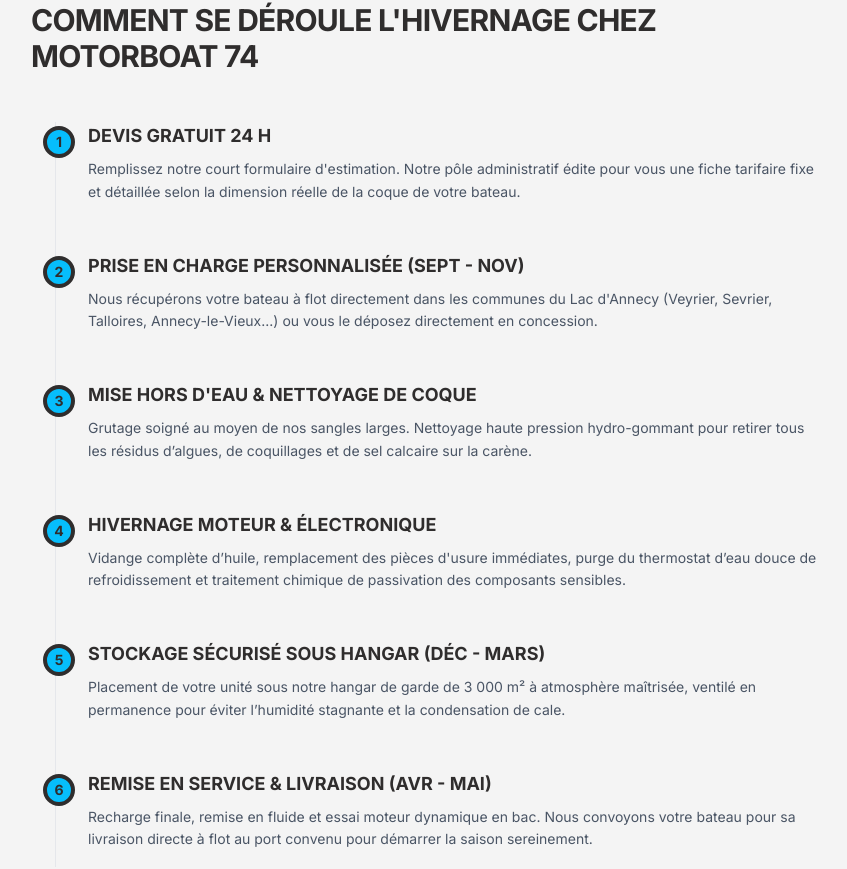
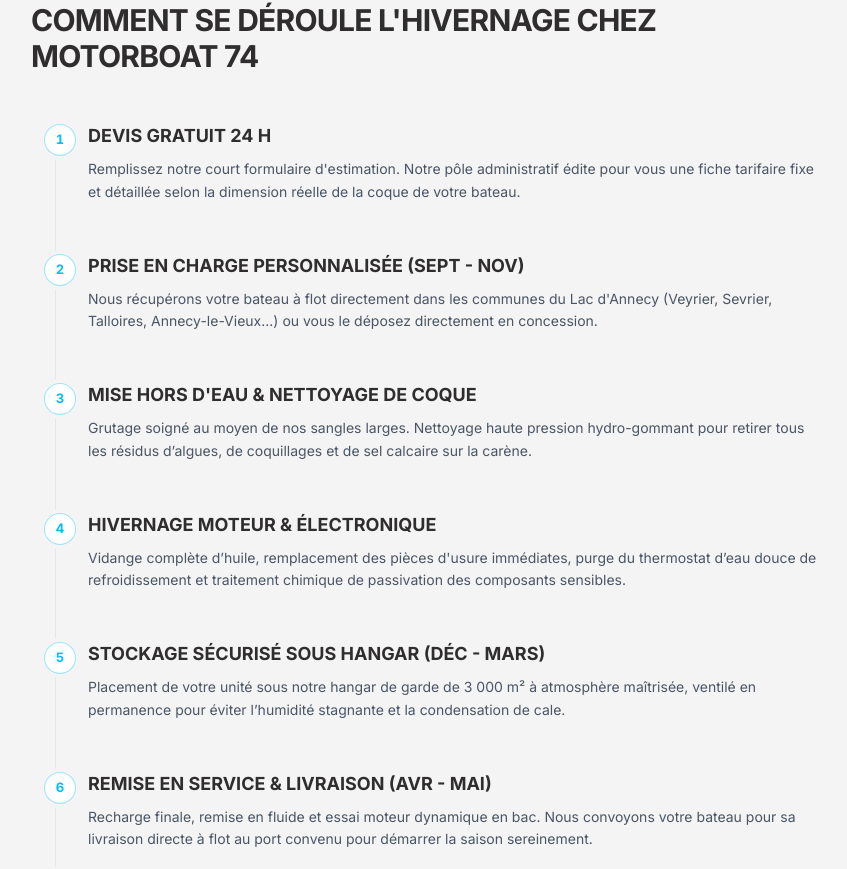
Before and after one commit to Ericfevrier/MB74-Site, a React (Vite) app: page /hivernage-stockage-bateau in a window 1280 px wide. Shown: the part 3315-4184 px from the top of the page, without its empty margins (1-848 px from the left). Built offline with nearby package versions, Linux system fonts and the light colour scheme.

Commit message:
Page hivernage: marqueurs detapes de la timeline modernises (cercle blanc, fin lisere cyan, anneau, ombre) au lieu des gros ronds a bordure epaisse

```diff
--- a/src/pages/HivernageStockagePage.tsx
+++ b/src/pages/HivernageStockagePage.tsx
@@ -683,7 +683,7 @@
                 <div className="relative border-l border-gray-200 ml-4 md:ml-6 space-y-12 pl-8 pb-4">
                   {/* Step 1 */}
                   <div className="relative">
-                    <span className="absolute -left-[45px] top-1 bg-brand-cyan text-brand-dark w-8 h-8 rounded-full flex items-center justify-center font-bold text-sm border-4 border-brand-dark">
+                    <span className="absolute -left-[44px] top-0.5 w-8 h-8 rounded-full bg-white text-brand-cyan border border-brand-cyan/40 ring-4 ring-brand-light flex items-center justify-center font-bold text-[13px] tabular-nums shadow-sm">
                       1
                     </span>
                     <h3 className="text-lg font-bold uppercase text-brand-dark">Devis gratuit 24 h</h3>
@@ -694,7 +694,7 @@
 
                   {/* Step 2 */}
                   <div className="relative">
-                    <span className="absolute -left-[45px] top-1 bg-brand-cyan text-brand-dark w-8 h-8 rounded-full flex items-center justify-center font-bold text-sm border-4 border-brand-dark">
+                    <span className="absolute -left-[44px] top-0.5 w-8 h-8 rounded-full bg-white text-brand-cyan border border-brand-cyan/40 ring-4 ring-brand-light flex items-center justify-center font-bold text-[13px] tabular-nums shadow-sm">
                       2
                     </span>
                     <h3 className="text-lg font-bold uppercase text-brand-dark">Prise en charge personnalisée (Sept - Nov)</h3>
@@ -705,7 +705,7 @@
 
                   {/* Step 3 */}
                   <div className="relative">
-                    <span className="absolute -left-[45px] top-1 bg-brand-cyan text-brand-dark w-8 h-8 rounded-full flex items-center justify-center font-bold text-sm border-4 border-brand-dark">
+                    <span className="absolute -left-[44px] top-0.5 w-8 h-8 rounded-full bg-white text-brand-cyan border border-brand-cyan/40 ring-4 ring-brand-light flex items-center justify-center font-bold text-[13px] tabular-nums shadow-sm">
                       3
                     </span>
                     <h3 className="text-lg font-bold uppercase text-brand-dark">Mise hors d'eau & Nettoyage de coque</h3>
@@ -716,7 +716,7 @@
 
                   {/* Step 4 */}
                   <div className="relative">
-                    <span className="absolute -left-[45px] top-1 bg-brand-cyan text-brand-dark w-8 h-8 rounded-full flex items-center justify-center font-bold text-sm border-4 border-brand-dark">
+                    <span className="absolute -left-[44px] top-0.5 w-8 h-8 rounded-full bg-white text-brand-cyan border border-brand-cyan/40 ring-4 ring-brand-light flex items-center justify-center font-bold text-[13px] tabular-nums shadow-sm">
                       4
                     </span>
                     <h3 className="text-lg font-bold uppercase text-brand-dark">Hivernage moteur & électronique</h3>
@@ -727,7 +727,7 @@
 
                   {/* Step 5 */}
                   <div className="relative">
-                    <span className="absolute -left-[45px] top-1 bg-brand-cyan text-brand-dark w-8 h-8 rounded-full flex items-center justify-center font-bold text-sm border-4 border-brand-dark">
+                    <span className="absolute -left-[44px] top-0.5 w-8 h-8 rounded-full bg-white text-brand-cyan border border-brand-cyan/40 ring-4 ring-brand-light flex items-center justify-center font-bold text-[13px] tabular-nums shadow-sm">
                       5
                     </span>
                     <h3 className="text-lg font-bold uppercase text-brand-dark">Stockage sécurisé sous Hangar (Déc - Mars)</h3>
@@ -738,7 +738,7 @@
 
                   {/* Step 6 */}
                   <div className="relative">
-                    <span className="absolute -left-[45px] top-1 bg-brand-cyan text-brand-dark w-8 h-8 rounded-full flex items-center justify-center font-bold text-sm border-4 border-brand-dark">
+                    <span className="absolute -left-[44px] top-0.5 w-8 h-8 rounded-full bg-white text-brand-cyan border border-brand-cyan/40 ring-4 ring-brand-light flex items-center justify-center font-bold text-[13px] tabular-nums shadow-sm">
                       6
                     </span>
                     <h3 className="text-lg font-bold uppercase text-brand-dark">Remise en service & Livraison (Avr - Mai)</h3>
```
